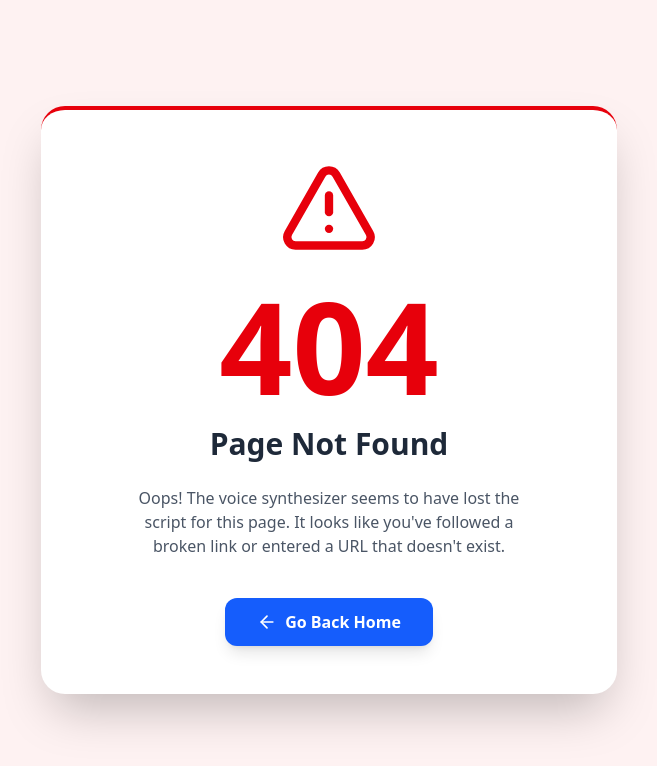
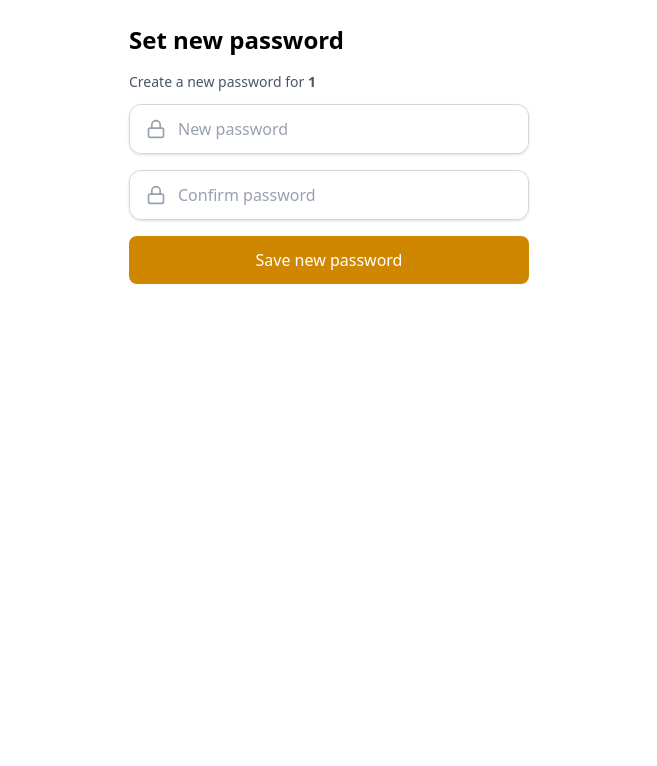
Before and after one commit to mohankumaronly/End-To-End-Conversion-Speed-Analysis-Of-An-Fpt.Ai-Based-Text-To-Speech-Application., a React (Vite) app in the folder frontend/: page /auth/change-password/1 in a window 1280 px wide. Before the commit this address had no page. Shown: the top 766 px of the page, without its empty margins (311-968 px from the left). Built offline with nearby package versions, Linux system fonts and the light colour scheme.

Commit message:
#2 Auth Password reset feature is0 added

```diff
--- a/frontend/src/App.jsx
+++ b/frontend/src/App.jsx
@@ -12,13 +12,19 @@ import ContactPage from './components/ContactPage/ContactPage';
 import DocumentationPage from './components/DocumentationPage/DocumentationPage';
 import HomeHeader from './components/HomePage/HomeHeader';
 import VerifyPage from './components/AuthPage/VerifyPage';
+import ForgotPassword from './components/AuthPage/ForgotPassword';
+import VerifyOtp from './components/AuthPage/VerifyOtp';
+import ChangePassword from './components/AuthPage/ChangePassword';
+
 
 const AppWrapper = () => {
   const location = useLocation();
-  const pathname = location.pathname || '';
+  let pathname = location.pathname || '';
 
-  // Hide header on root, any /auth route (covers /auth and /auth?view=...),
-  // and any /verify route (covers /verify/:token)
+  // normalize (remove trailing slash) to be safe
+  if (pathname.length > 1 && pathname.endsWith('/')) pathname = pathname.replace(/\/$/, '');
+
+  // Hide header on root, any /auth route, and any /verify route
   const shouldHideHeader =
     pathname === '/' || pathname.startsWith('/auth') || pathname.startsWith('/verify');
 
@@ -29,10 +35,10 @@ const AppWrapper = () => {
       <Routes>
         <Route path="/" element={<LandingPage />} />
 
-        {/* Keep /auth if you still want that single URL */}
+        {/* General auth container */}
         <Route path="/auth" element={<AuthPage />} />
 
-        {/* Explicit login/register routes (Option B) */}
+        {/* Explicit login/register paths (optional) */}
         <Route path="/login" element={<AuthPage initialView="login" />} />
         <Route path="/register" element={<AuthPage initialView="register" />} />
 
@@ -41,7 +47,15 @@ const AppWrapper = () => {
         <Route path="/developers" element={<DevelopersPage />} />
         <Route path="/contact" element={<ContactPage />} />
         <Route path="/documentation" element={<DocumentationPage />} />
+
+        {/* Email verification link (verify token) */}
         <Route path="/verify/:token" element={<VerifyPage />} />
+
+        {/* Forgot password flow */}
+        <Route path="/auth/forgot-password" element={<ForgotPassword />} />
+        <Route path="/auth/verify-otp/:email" element={<VerifyOtp />} />
+        <Route path="/auth/change-password/:email" element={<ChangePassword />} />
+
         <Route path="*" element={<ErrorPage />} />
       </Routes>
     </>
--- /dev/null
+++ b/frontend/src/components/AuthPage/ChangePassword.jsx
@@ -0,0 +1,102 @@
+// src/pages/ChangePassword.jsx
+import React, { useState } from 'react'
+// import InputField from '../components/InputField' // adjust path as needed
+import { useNavigate, useParams } from 'react-router-dom'
+// import { API, safeFetch } from '../lib/apiClient'
+import { Lock } from 'lucide-react'
+import InputField from './InputField'
+import { API, safeFetch } from '../../lib/apiClient'
+
+const ChangePassword = () => {
+  const { email } = useParams() // /auth/change-password/:email
+  const decodedEmail = decodeURIComponent(email || '')
+  const [newPassword, setNewPassword] = useState('')
+  const [confirmPassword, setConfirmPassword] = useState('')
+  const [loading, setLoading] = useState(false)
+  const [error, setError] = useState('')
+  const [success, setSuccess] = useState('')
+  const navigate = useNavigate()
+
+  const handleSubmit = async (e) => {
+    e.preventDefault()
+    setError('')
+    setSuccess('')
+
+    if (!newPassword || !confirmPassword) {
+      setError('Please fill both password fields.')
+      return
+    }
+    if (newPassword.length < 8) {
+      setError('Password must be at least 8 characters.')
+      return
+    }
+    if (newPassword !== confirmPassword) {
+      setError('Passwords do not match.')
+      return
+    }
+
+    setLoading(true)
+    try {
+      const { ok, data } = await safeFetch(`${API}/user/change-password/${encodeURIComponent(decodedEmail)}`, {
+        method: 'POST',
+        headers: { 'Content-Type': 'application/json' },
+        body: JSON.stringify({ newPassword, confirmPassword }),
+      })
+
+      if (!ok) {
+        setError(data?.message || 'Failed to change password.')
+        setLoading(false)
+        return
+      }
+
+      setSuccess('Password changed successfully. Redirecting to login...')
+      setLoading(false)
+
+      setTimeout(() => navigate('/auth?view=login'), 1100)
+    } catch (err) {
+      console.error('change-password error', err)
+      setError('Server error. Please try again later.')
+      setLoading(false)
+    }
+  }
+
+  return (
+    <div className="max-w-md mx-auto p-6">
+      <h2 className="text-2xl font-semibold mb-4">Set new password</h2>
+      <p className="text-sm text-gray-600 mb-3">Create a new password for <strong>{decodedEmail}</strong></p>
+
+      <form onSubmit={handleSubmit} className="space-y-4" noValidate>
+        <InputField
+          icon={Lock}
+          type="password"
+          placeholder="New password"
+          value={newPassword}
+          onChange={(e) => setNewPassword(e.target.value)}
+          required
+        />
+
+        <InputField
+          icon={Lock}
+          type="password"
+          placeholder="Confirm password"
+          value={confirmPassword}
+          onChange={(e) => setConfirmPassword(e.target.value)}
+          required
+        />
+
+        {error && <p className="text-sm text-red-500" role="alert">{error}</p>}
+        {success && <p className="text-sm text-green-600">{success}</p>}
+
+        <button
+          type="submit"
+          disabled={loading}
+          className="w-full px-4 py-3 bg-yellow-600 text-white rounded-lg disabled:opacity-50"
+        >
+          {loading ? 'Saving…' : 'Save new password'}
+        </button>
+      </form>
+    </div>
+  )
+}
+
+export default ChangePassword
--- /dev/null
+++ b/frontend/src/components/AuthPage/ForgotPassword.jsx
@@ -0,0 +1,83 @@
+// src/pages/ForgotPassword.jsx
+import React, { useState } from 'react'
+// import InputField from '../components/InputField' // adjust path as needed
+import { Mail } from 'lucide-react'
+import { useNavigate } from 'react-router-dom'
+// import { API, safeFetch } from '../lib/apiClient'
+import InputField from './InputField'
+import { API, safeFetch } from '../../lib/apiClient'
+
+const ForgotPassword = () => {
+  const [email, setEmail] = useState('')
+  const [loading, setLoading] = useState(false)
+  const [error, setError] = useState('')
+  const [success, setSuccess] = useState('')
+  const navigate = useNavigate()
+
+  const handleSubmit = async (e) => {
+    e.preventDefault()
+    setError('')
+    setSuccess('')
+
+    if (!email.trim()) {
+      setError('Please enter your registered email.')
+      return
+    }
+
+    setLoading(true)
+    try {
+      const { ok, data } = await safeFetch(`${API}/user/forgot-password`, {
+        method: 'POST',
+        headers: { 'Content-Type': 'application/json' },
+        body: JSON.stringify({ email }),
+      })
+
+      if (!ok) {
+        setError(data?.message || 'Failed to send OTP. Please try again.')
+        setLoading(false)
+        return
+      }
+
+      setSuccess('OTP sent to your email. It is valid for 10 minutes.')
+      setLoading(false)
+
+      // navigate to OTP page, pass email in route param (encoded)
+      navigate(`/auth/verify-otp/${encodeURIComponent(email)}`)
+    } catch (err) {
+      console.error('forgot-password error', err)
+      setError('Server error. Please try again later.')
+      setLoading(false)
+    }
+  }
+
+  return (
+    <div className="max-w-md mx-auto p-6">
+      <h2 className="text-2xl font-semibold mb-4">Forgot password</h2>
+      <p className="text-sm text-gray-600 mb-4">Enter your registered email — we'll send a 6-digit OTP to reset your password.</p>
+
+      <form onSubmit={handleSubmit} className="space-y-4" noValidate>
+        <InputField
+          icon={Mail}
+          type="email"
+          placeholder="you@company.com"
+          value={email}
+          onChange={(e) => setEmail(e.target.value)}
+          required
+        />
+
+        {error && <p className="text-sm text-red-500" role="alert">{error}</p>}
+        {success && <p className="text-sm text-green-600">{success}</p>}
+
+        <button
+          type="submit"
+          disabled={loading}
+          className="w-full px-4 py-3 bg-blue-600 text-white rounded-lg disabled:opacity-50"
+        >
+          {loading ? 'Sending OTP…' : 'Send OTP'}
+        </button>
+      </form>
+    </div>
+  )
+}
+
+export default ForgotPassword
--- a/frontend/src/components/AuthPage/LoginForm.jsx
+++ b/frontend/src/components/AuthPage/LoginForm.jsx
@@ -103,11 +103,15 @@ const LoginForm = () => {
         required
       />
 
-      <div className="text-right">
-        <a href="#" className="text-sm font-medium text-blue-700 hover:text-blue-800 transition-colors">
-          Forgot password?
-        </a>
-      </div>
+     <div className="text-right">
+      <button
+        type="button"
+        onClick={() => navigate("/auth/forgot-password")}
+        className="text-sm font-medium text-blue-700 hover:text-blue-800 transition-colors"
+      >
+        Forgot password?
+      </button>
+    </div>
 
       {error && <p className="text-sm text-red-500" role="alert">{error}</p>}
       {success && <p className="text-sm text-green-600">{success}</p>}
--- /dev/null
+++ b/frontend/src/components/AuthPage/VerifyOtp.jsx
@@ -0,0 +1,86 @@
+// src/pages/VerifyOtp.jsx
+import React, { useState } from 'react'
+// import InputField from '../components/InputField' // adjust path as needed
+import { useNavigate, useParams } from 'react-router-dom'
+// import { API, safeFetch } from '../lib/apiClient'
+import { Key } from 'lucide-react'
+import InputField from './InputField'
+import { API, safeFetch } from '../../lib/apiClient'
+
+const VerifyOtp = () => {
+  const { email } = useParams() // routed as /auth/verify-otp/:email
+  const decodedEmail = decodeURIComponent(email || '')
+  const [otp, setOtp] = useState('')
+  const [loading, setLoading] = useState(false)
+  const [error, setError] = useState('')
+  const [success, setSuccess] = useState('')
+  const navigate = useNavigate()
+
+  const handleSubmit = async (e) => {
+    e.preventDefault()
+    setError('')
+    setSuccess('')
+
+    if (!otp.trim()) {
+      setError('Please enter the OTP.')
+      return
+    }
+
+    setLoading(true)
+    try {
+      const { ok, data } = await safeFetch(`${API}/user/verify-otp/${encodeURIComponent(decodedEmail)}`, {
+        method: 'POST',
+        headers: { 'Content-Type': 'application/json' },
+        body: JSON.stringify({ otp }),
+      })
+
+      if (!ok) {
+        setError(data?.message || 'OTP verification failed')
+        setLoading(false)
+        return
+      }
+
+      setSuccess('OTP verified. You can now set a new password.')
+      setLoading(false)
+
+      // go to change-password page
+      navigate(`/auth/change-password/${encodeURIComponent(decodedEmail)}`)
+    } catch (err) {
+      console.error('verify-otp error', err)
+      setError('Server error. Please try again later.')
+      setLoading(false)
+    }
+  }
+
+  return (
+    <div className="max-w-md mx-auto p-6">
+      <h2 className="text-2xl font-semibold mb-4">Verify OTP</h2>
+      <p className="text-sm text-gray-600 mb-3">
+        Enter the 6-digit OTP sent to <strong>{decodedEmail}</strong>
+      </p>
+
+      <form onSubmit={handleSubmit} className="space-y-4" noValidate>
+        <InputField
+          icon={Key}
+          placeholder="Enter OTP"
+          value={otp}
+          onChange={(e) => setOtp(e.target.value)}
+          required
+        />
+
+        {error && <p className="text-sm text-red-500" role="alert">{error}</p>}
+        {success && <p className="text-sm text-green-600">{success}</p>}
+
+        <button
+          type="submit"
+          disabled={loading}
+          className="w-full px-4 py-3 bg-green-600 text-white rounded-lg disabled:opacity-50"
+        >
+          {loading ? 'Verifying…' : 'Verify OTP'}
+        </button>
+      </form>
+    </div>
+  )
+}
+
+export default VerifyOtp
--- /dev/null
+++ b/frontend/src/lib/apiClient.js
@@ -0,0 +1,19 @@
+// src/lib/apiClient.js
+// env-safe API base (works with Vite or CRA) + safeFetch helper
+export const API =
+  (typeof import.meta !== 'undefined' && import.meta.env?.VITE_API_URL) ||
+  process.env?.REACT_APP_API_URL ||
+  'http://localhost:8000'
+
+// safeFetch returns { ok, status, data, raw }
+export async function safeFetch(url, options = {}) {
+  const res = await fetch(url, options)
+  let data = {}
+  try {
+    data = await res.json()
+  } catch (err) {
+    // non-JSON or empty body
+    data = {}
+  }
+  return { ok: res.ok, status: res.status, data, raw: res }
+}
```
